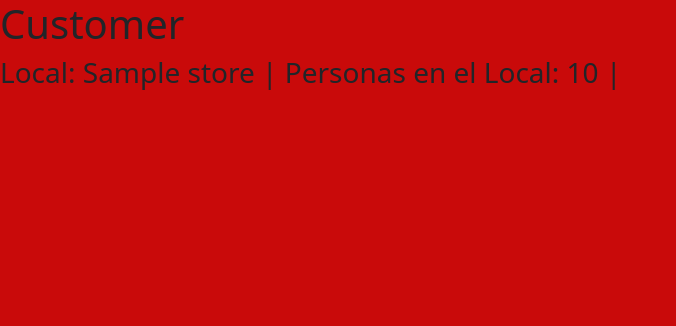
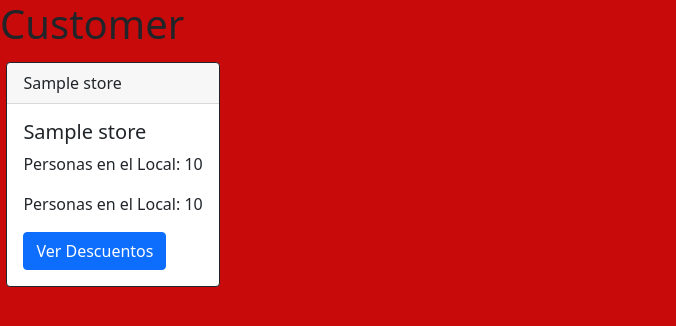
Before and after one commit to LucioMorales/Olimpiadas2021, a Django app: page / in a window 1280 px wide. Shown: the top 326 px of the page, without its empty margins (0-676 px from the left). Run offline with Django 3.2, Linux system fonts and the light colour scheme; tables that the repository leaves empty hold one stand-in row (Sample ...).

Commit message:
Cards added in customer & manager and style.css created

```diff
--- a/oniet/templates/base.html
+++ b/oniet/templates/base.html
@@ -1,17 +1,20 @@
 <!doctype html>
 <html lang="en">
+
   <head>
+
     <!-- Required meta tags -->
     <meta charset="utf-8">
     <meta name="viewport" content="width=device-width, initial-scale=1">
 
     <!-- Bootstrap CSS -->
     <link href="https://cdn.jsdelivr.net/npm/bootstrap@5.0.1/dist/css/bootstrap.min.css" rel="stylesheet" integrity="sha384-+0n0xVW2eSR5OomGNYDnhzAbDsOXxcvSN1TPprVMTNDbiYZCxYbOOl7+AMvyTG2x" crossorigin="anonymous">
-
+    <link rel="stylesheet" type="text/css" href="style.css">
     <title>Olimpiadas</title>
   </head>
 
   <body style= "background-color: rgb(201, 10, 10)">
+
 
 
 {% block content %}
--- a/oniet/templates/customer.html
+++ b/oniet/templates/customer.html
@@ -1,10 +1,22 @@
 {% extends 'base.html' %} {% block content%}
 
 <h1>Customer</h1>
-{% for local in store %}
-    <h3>Local: {{local.name}} | Personas en el Local: {{local.currentAmount}} |</h3>
+
+<div style="display: flex; flex-direction: row; flex-wrap: wrap">
+    {% for local in store %}
+
+        <div class="card border-dark mb-3" style="max-width: 18rem; margin: 0.5%">
+            <div class="card-header">{{local.name}}</div>
+            <div class="card-body text-dark">
+            <h5 class="card-title">{{local.name}}</h5>
+            <p class="card-text">Personas en el Local: {{local.currentAmount}}</p>
+            <p class="card-text">Personas en el Local: {{local.maxCapacity}}</p>
+            <a href="#" class="btn btn-primary">Ver Descuentos</a>
+            </div>
+        </div>
+
+{% endfor %}
+</div>
 
 
-{% endfor %}
-
 {% endblock %}
```
Also changed, not shown: oniet/templates/manager.html (+12 -2 lines), oniet/templates/style.css (added).
